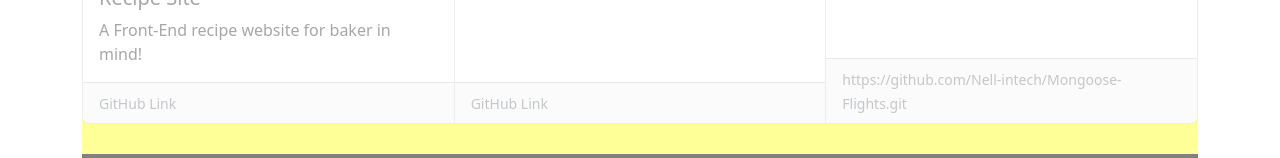
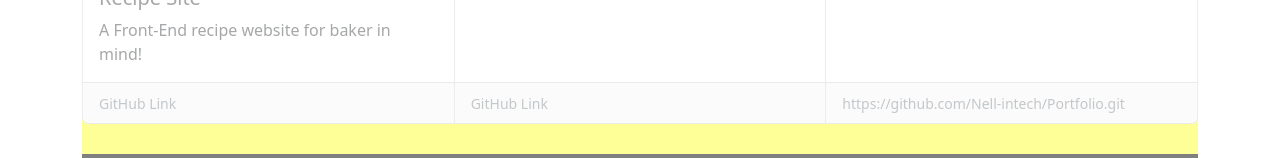
Before and after one commit to Nell-intech/Portfolio, a React (Create React App) app: page / in a window 1280 px wide. Shown: the part 1118-1276 px from the top of the page. Built offline with nearby package versions, Linux system fonts and the light colour scheme.

Commit message:
added scrpits

```diff
--- a/package.json
+++ b/package.json
@@ -1,4 +1,5 @@
 {
+  "homepage": "https://nell-intech.github.io/Portfolio/",
   "name": "my-portfolio",
   "version": "0.1.0",
   "private": true,
@@ -19,6 +20,8 @@
   },
   "scripts": {
     "start": "react-scripts start",
+    "predeploy": "npm run build",
+    "deploy": "gh-pages -d build",
     "build": "react-scripts build",
     "test": "react-scripts test",
     "eject": "react-scripts eject"
@@ -40,5 +43,8 @@
       "last 1 firefox version",
       "last 1 safari version"
     ]
+  },
+  "devDependencies": {
+    "gh-pages": "^5.0.0"
   }
 }
--- a/src/Components/Cards.js
+++ b/src/Components/Cards.js
@@ -43,7 +43,8 @@ export default function Cards() {
           </Card.Text>
         </Card.Body>
         <Card.Footer>
-          <small className="text-muted">https://github.com/Nell-intech/Mongoose-Flights.git</small>
+          <small className="text-muted">https://github.com/Nell-intech/Portfolio.git
+</small>
         </Card.Footer>
       </Card>
     </CardGroup>
```
Also changed, not shown: 1 other file (tests, documents, lock files or other folders).
